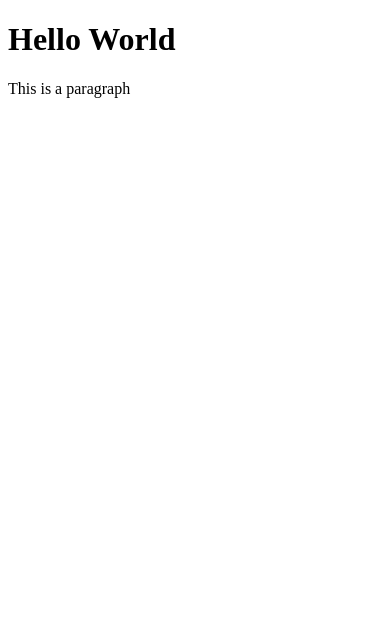
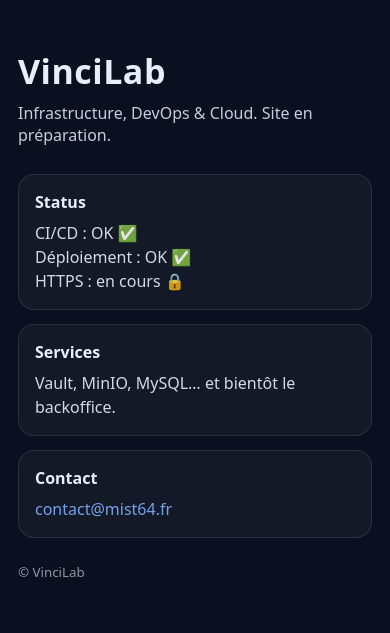
Before and after one commit to vincilab-fr/cloud-vincilab-backoffice-API, a website: page index.html in a window 390 px wide. Drawn offline with Linux system fonts and the light colour scheme.

Commit message:
Streamline deployment script and enhance frontend content
- Replace embedded CI/CD deployment script with reusable external script (`deploy_frontend.sh`).
- Update Dockerfile to include `styles.css`, set appropriate file permissions, and add a health check.
- Redesign `index.html` with structured content and link `styles.css`.
- Introduce `styles.css` for basic responsive styling.

```diff
--- a/index.html
+++ b/index.html
@@ -1,11 +1,38 @@
-<!DOCTYPE html>
-<html lang="en">
+<!doctype html>
+<html lang="fr">
 <head>
-    <meta charset="UTF-8">
-    <title>Title</title>
+    <meta charset="utf-8" />
+    <meta name="viewport" content="width=device-width,initial-scale=1" />
+    <title>VinciLab</title>
+    <link rel="stylesheet" href="styles.css" />
 </head>
-    <body>
-        <h1>Hello World</h1>
-        <p>This is a paragraph</p>
-    </body>
+<body>
+<main class="wrap">
+    <header class="hero">
+        <h1>VinciLab</h1>
+        <p>Infrastructure, DevOps & Cloud. Site en préparation.</p>
+    </header>
+
+    <section class="cards">
+        <article class="card">
+            <h2>Status</h2>
+            <p>CI/CD : OK ✅<br>Déploiement : OK ✅<br>HTTPS : en cours 🔒</p>
+        </article>
+
+        <article class="card">
+            <h2>Services</h2>
+            <p>Vault, MinIO, MySQL… et bientôt le backoffice.</p>
+        </article>
+
+        <article class="card">
+            <h2>Contact</h2>
+            <p><a href="mailto:contact@mist64.fr">contact@mist64.fr</a></p>
+        </article>
+    </section>
+
+    <footer class="foot">
+        <small>© VinciLab</small>
+    </footer>
+</main>
+</body>
 </html>
--- /dev/null
+++ b/styles.css
@@ -0,0 +1,36 @@
+:root { color-scheme: dark; }
+* { box-sizing: border-box; }
+body {
+    margin: 0;
+    font-family: system-ui, -apple-system, Segoe UI, Roboto, Arial, sans-serif;
+    background: #0b1020;
+    color: #e8eefc;
+}
+a { color: #7db2ff; text-decoration: none; }
+a:hover { text-decoration: underline; }
+
+.wrap { max-width: 900px; margin: 0 auto; padding: 48px 18px; }
+.hero { margin-bottom: 28px; }
+.hero h1 { font-size: 42px; margin: 0 0 8px; letter-spacing: .5px; }
+.hero p { margin: 0; opacity: .85; }
+
+.cards {
+    display: grid;
+    grid-template-columns: repeat(3, 1fr);
+    gap: 14px;
+}
+.card {
+    border: 1px solid rgba(255,255,255,.10);
+    background: rgba(255,255,255,.04);
+    border-radius: 16px;
+    padding: 16px;
+}
+.card h2 { margin: 0 0 8px; font-size: 16px; }
+.card p { margin: 0; opacity: .9; line-height: 1.5; }
+
+.foot { margin-top: 22px; opacity: .6; }
+
+@media (max-width: 820px) {
+    .cards { grid-template-columns: 1fr; }
+    .hero h1 { font-size: 34px; }
+}
```
Also changed, not shown: .github/workflows/ci-cd.yml, 1 other file.
